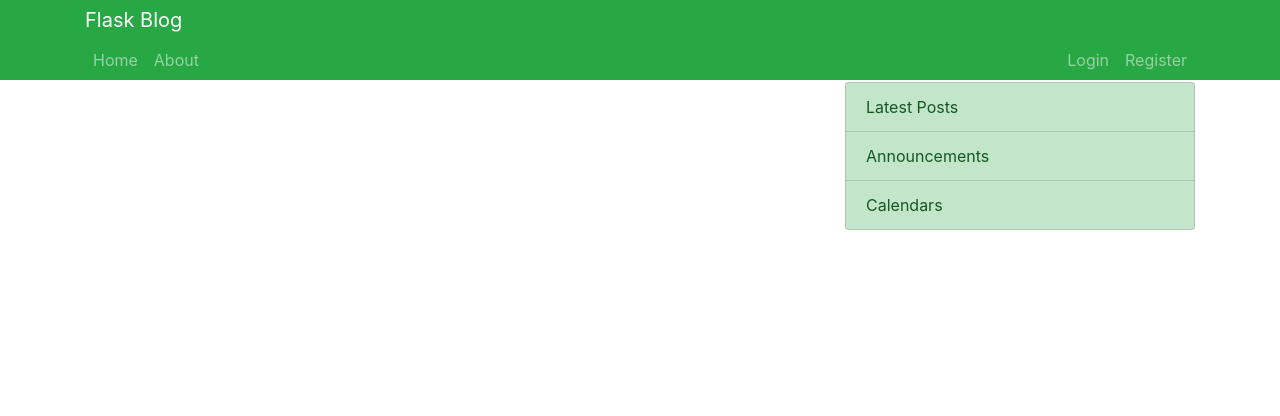
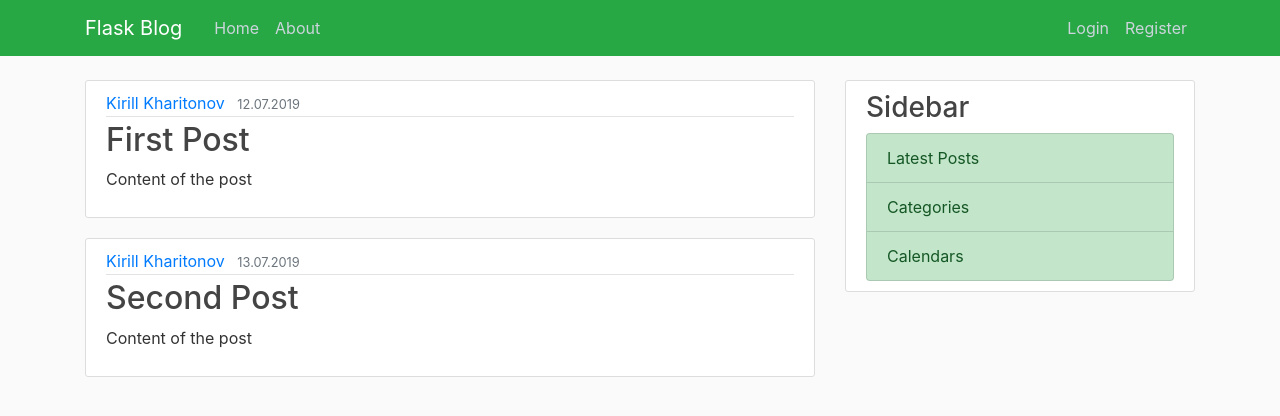
Before and after one commit to kirillxka/flask-blog, a Flask app: page / in a window 1280 px wide. Shown: the top 416 px of the page. Run offline with Flask 2, Linux system fonts and the light colour scheme; some libraries are stand-ins or nearby versions.

Commit message:
Create static/

```diff
--- a/flask_blog.py
+++ b/flask_blog.py
@@ -1,5 +1,4 @@
-from flask import Flask, render_template
-
+from flask import Flask, render_template, url_for
 app = Flask(__name__)
 
 @app.route('/')
--- /dev/null
+++ b/static/main.css
@@ -0,0 +1,80 @@
+body {
+  background: #fafafa;
+  color: #333333;
+  margin-top: 5rem;
+}
+
+h1, h2, h3, h4, h5, h6 {
+  color: #444444;
+}
+
+.bg-success {
+  background-color: #5f788a;
+}
+
+.site-header .navbar-nav .nav-link {
+  color: #cbd5db;
+}
+
+.site-header .navbar-nav .nav-link:hover {
+  color: #ffffff;
+}
+
+.site-header .navbar-nav .nav-link.active {
+  font-weight: 500;
+}
+
+.content-section {
+  background: #ffffff;
+  padding: 10px 20px;
+  border: 1px solid #dddddd;
+  border-radius: 3px;
+  margin-bottom: 20px;
+}
+
+.article-title {
+  color: #444444;
+}
+
+a.article-title:hover {
+  color: #428bca;
+  text-decoration: none;
+}
+
+.article-content {
+  white-space: pre-line;
+}
+
+.article-img {
+  height: 65px;
+  width: 65px;
+  margin-right: 16px;
+}
+
+.article-metadata {
+  padding-bottom: 1px;
+  margin-bottom: 4px;
+  border-bottom: 1px solid #e3e3e3
+}
+
+.article-metadata a:hover {
+  color: #333;
+  text-decoration: none;
+}
+
+.article-svg {
+  width: 25px;
+  height: 25px;
+  vertical-align: middle;
+}
+
+.account-img {
+  height: 125px;
+  width: 125px;
+  margin-right: 20px;
+  margin-bottom: 16px;
+}
+
+.account-heading {
+  font-size: 2.5rem;
+}
--- a/templates/home.html
+++ b/templates/home.html
@@ -1,4 +1,23 @@
 {% extends "layout.html" %}
 {% block content %}
-    <h1>Home Page</h1>
+    <article class="media content-section">
+        <div class="media-body">
+            <div class="article-metadata">
+                <a class="mr-2" href="#">Kirill Kharitonov</a>
+                <small class="text-muted">12.07.2019</small>
+            </div>
+            <h2><a class="article-title" href="#">First Post</a></h2>
+            <p class="article content">Content of the post</p>
+        </div>
+    </article>
+    <article class="media content-section">
+        <div class="media-body">
+            <div class="article-metadata">
+                <a class="mr-2" href="#">Kirill Kharitonov</a>
+                <small class="text-muted">13.07.2019</small>
+            </div>
+            <h2><a class="article-title" href="#">Second Post</a></h2>
+            <p class="article content">Content of the post</p>
+        </div>
+    </article>
 {% endblock content %}
--- a/templates/layout.html
+++ b/templates/layout.html
@@ -5,6 +5,8 @@
     <meta name="viewport" content="width=device-width, initial-scale=1, shrink-to-fit=no">
     <!-- Bootstrap CSS -->
     <link rel="stylesheet" href="https://stackpath.bootstrapcdn.com/bootstrap/4.3.1/css/bootstrap.min.css" integrity="sha384-ggOyR0iXCbMQv3Xipma34MD+dH/1fQ784/j6cY/iJTQUOhcWr7x9JvoRxT2MZw1T" crossorigin="anonymous">
+
+    <link rel="stylesheet" type="text/css" href="{{ url_for('static', filename='main.css') }}">
     {% if title %}
         <title>Flask Blog - {{ title }}</title>
     {% else %}
@@ -12,10 +14,10 @@
     {% endif %}
 </head>
 <body>
-    <header class="header">
-        <nav class="navbar-expand-md navbar-dark bg-success fixed-top">
+    <header class="site-header">
+        <nav class="navbar navbar-expand-md navbar-dark bg-success fixed-top">
             <div class="container">
-                <a class="navbar-brand mr-2" href="/">Flask Blog</a>
+                <a class="navbar-brand mr-4" href="/">Flask Blog</a>
                 <button class="navbar-toggler" type="button" data-toggle="collapse" data-target="#navbarToggle" aria-controls="navbarToggle" aria-expanded="false" aria-label="Toggle navigation">
                     <span class="navbar-toggler-icon"></span>
                 </button>
@@ -40,13 +42,11 @@
             <div class="col-md-4">
                 <div class="content-section">
                     <h3>Sidebar</h3>
-                    <p class="text-muted">Some Text
-                        <ul class="list-group">
-                            <li class="list-group-item list-group-item-success">Latest Posts</li>
-                            <li class="list-group-item list-group-item-success">Announcements</li>
-                            <li class="list-group-item list-group-item-success">Calendars</li>
-                        </ul>
-                    </p>
+                    <ul class="list-group">
+                        <li class="list-group-item list-group-item-success">Latest Posts</li>
+                        <li class="list-group-item list-group-item-success">Categories</li>
+                        <li class="list-group-item list-group-item-success">Calendars</li>
+                    </ul>
                 </div>
             </div>
         </div>
```
